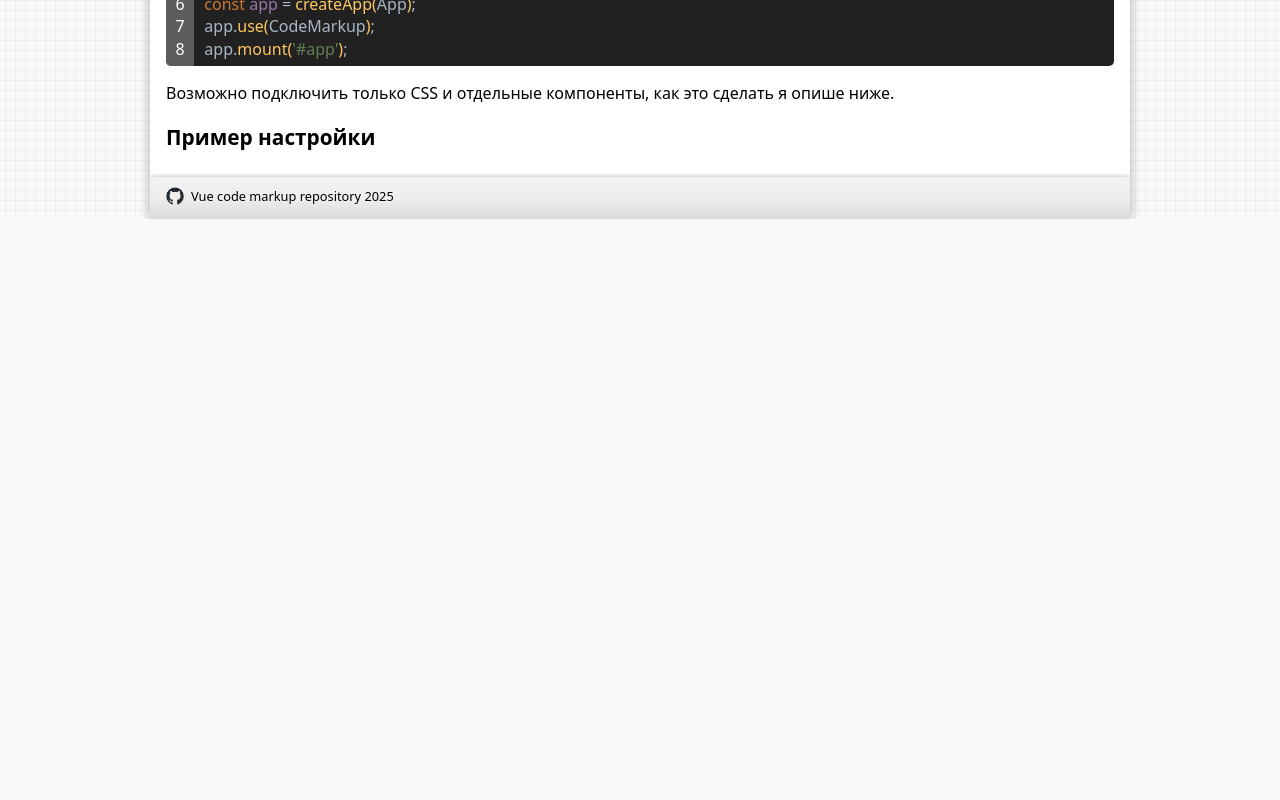
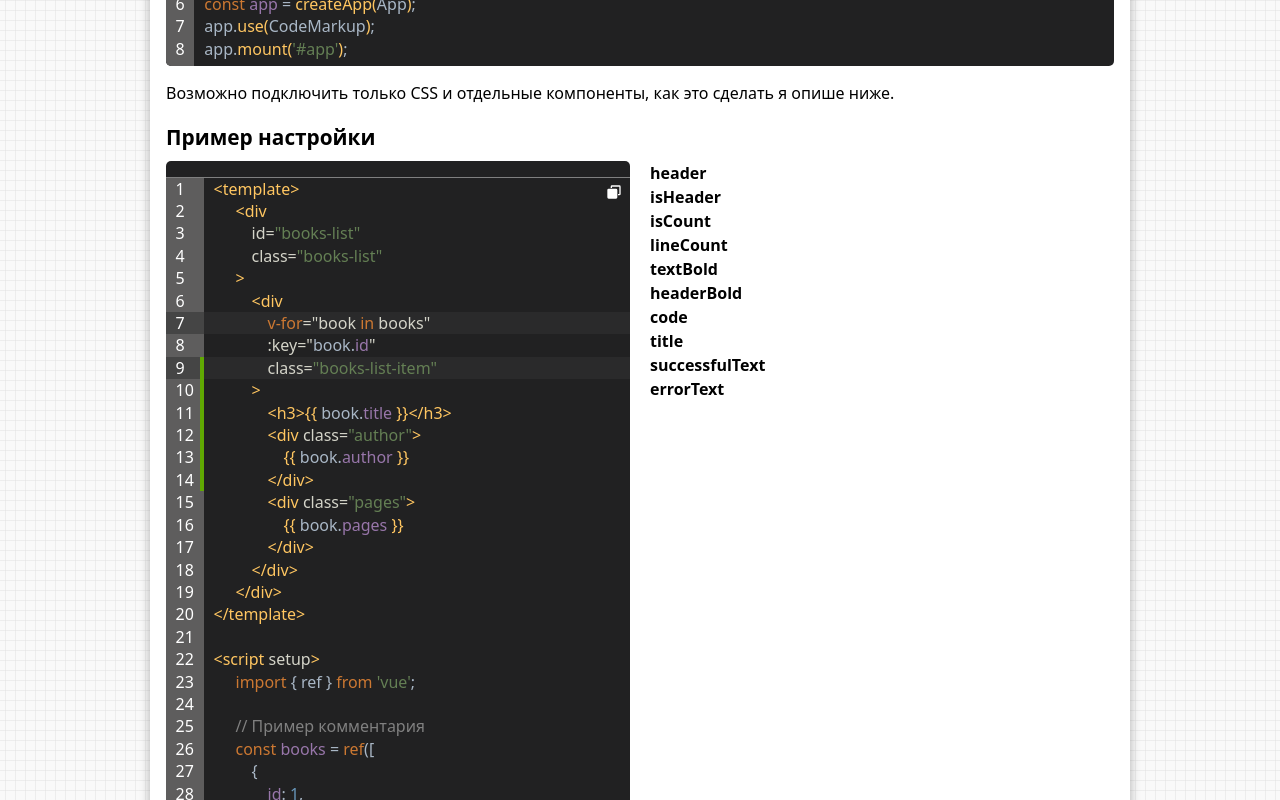
Before and after one commit to maksimkaJCHK/vue-code-markup, a Vue app: page / in a window 1280 px wide. Shown: the part 1220-2020 px from the top of the page. Before the commit the page ends 1439 px from the top, so only its background shows below. Built offline with nearby package versions, Linux system fonts and the light colour scheme.

Commit message:
Начал делать блок настроек

```diff
--- a/src/components/doc/SettingsDoc.vue
+++ b/src/components/doc/SettingsDoc.vue
@@ -1,10 +1,49 @@
 <template>
-  <div class="intro-doc">
+  <div class="settings-doc">
     <template v-if="props.isRus">
       <h2>
         Пример настройки
       </h2>
 
+      <div class="settings-doc-row">
+        <div class="settings-doc-col settings-doc-code">
+          <code-markup>
+            <books-list-body />
+          </code-markup>
+        </div>
+        <div class="settings-doc-col settings-doc-content">
+          <div class="settings-doc-row">
+            <strong>header</strong>
+          </div>
+          <div class="settings-doc-row">
+            <strong>isHeader</strong>
+          </div>
+          <div class="settings-doc-row">
+            <strong>isCount</strong>
+          </div>
+          <div class="settings-doc-row">
+            <strong>lineCount</strong>
+          </div>
+          <div class="settings-doc-row">
+            <strong>textBold</strong>
+          </div>
+          <div class="settings-doc-row">
+            <strong>headerBold</strong>
+          </div>
+          <div class="settings-doc-row">
+            <strong>code</strong>
+          </div>
+          <div class="settings-doc-row">
+            <strong>title</strong>
+          </div>
+          <div class="settings-doc-row">
+            <strong>successfulText</strong>
+          </div>
+          <div class="settings-doc-row">
+            <strong>errorText</strong>
+          </div>
+        </div>
+      </div>
     </template>
 
     <template v-if="!props.isRus">
@@ -16,7 +55,7 @@
 </template>
 
 <script setup>
-  import BooksList from '@/components/code-examples/books/BooksList.vue';
+  import BooksListBody from '@/components/code-examples/books/BooksListBody.vue';
 
   const props = defineProps({
     isRus: {
@@ -27,5 +66,31 @@
 </script>
 
 <style lang="scss" scoped>
+  .settings-doc {
+    &-row {
+      display: grid;
+      gap: 10px 20px;;
+      grid-template-columns: 1fr 1fr;
 
+      @media screen and (max-width: 700px) {
+        grid-template-columns: 1fr;
+      }
+    }
+
+    &-col {
+      .code-markup {
+        margin: 0;
+      }
+    }
+
+    @media screen and (max-width: 700px) {
+      &-code {
+        grid-row-start: 2;
+      }
+
+      &-content {
+        grid-row-start: 1;
+      }
+    }
+  }
 </style>
```
